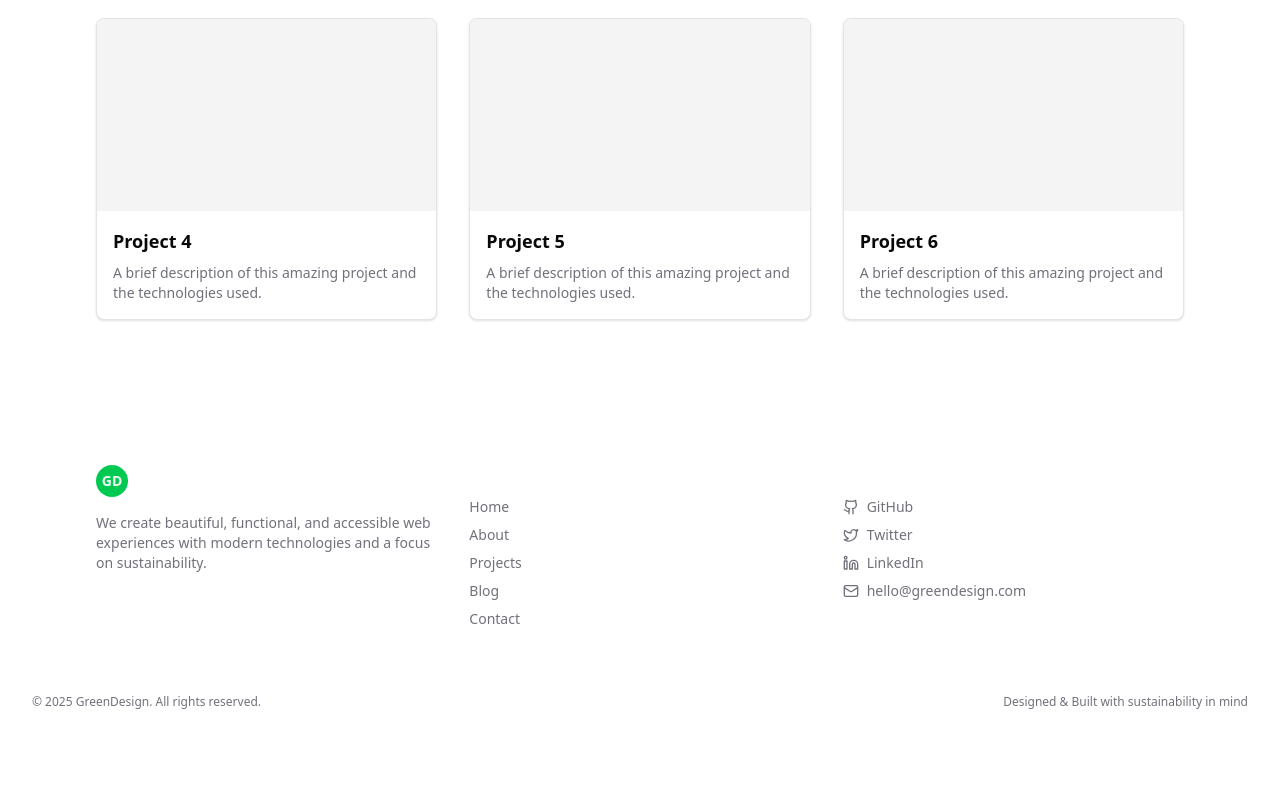
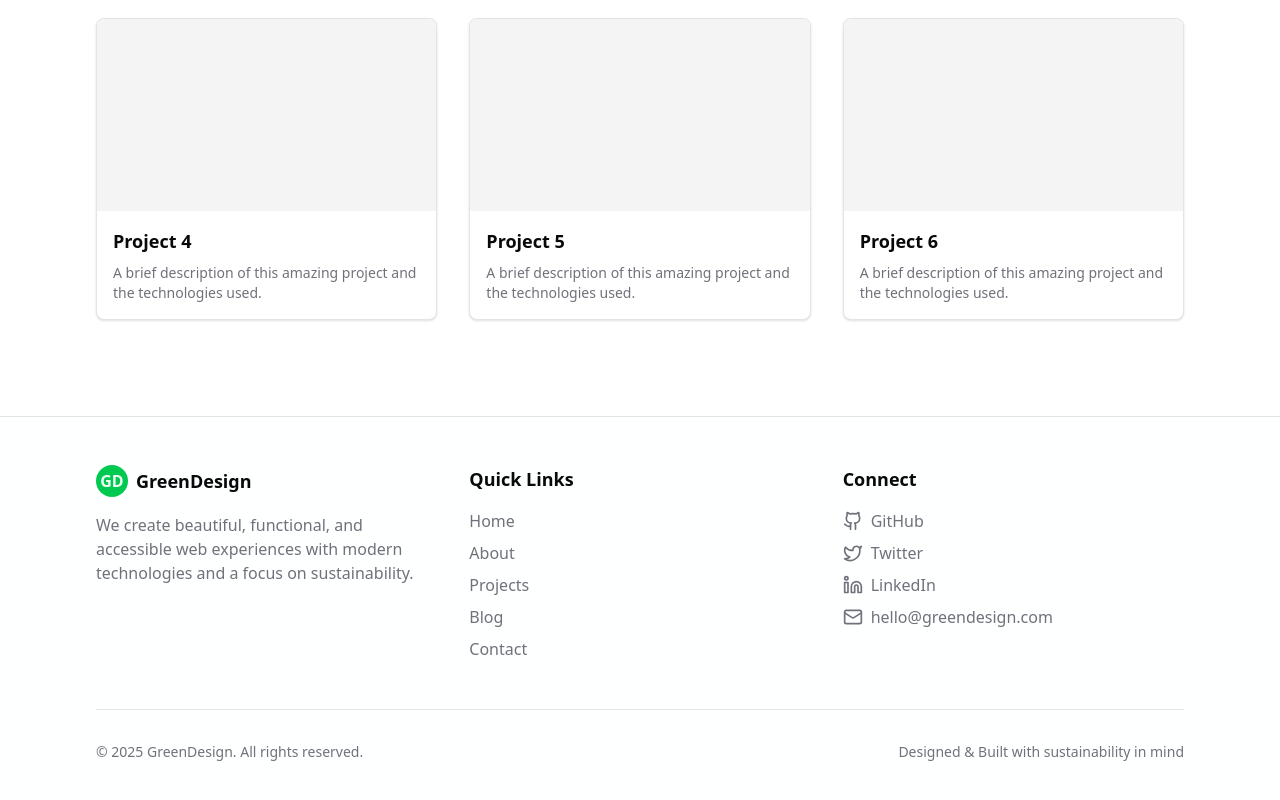
Before and after one commit to jchademwiri/jacob-chademwiri-official, a Next.js app: page / in a window 1280 px wide. Shown: the part 1478-2278 px from the top of the page. Before the commit the page ends 2204 px from the top, so only its background shows below. Built offline with nearby package versions, Linux system fonts and the light colour scheme.

Commit message:
theme update

```diff
--- a/src/app/globals.css
+++ b/src/app/globals.css
@@ -2,6 +2,11 @@
 @import "tw-animate-css";
 
 
+@layer utilities {
+  .text-balance {
+    text-wrap: balance;
+  }
+}
 
 :root {
   --radius: 0.5rem;
@@ -12,16 +17,22 @@
   --popover: oklch(1 0 0);
   --popover-foreground: oklch(0.141 0.005 285.823);
   --primary: oklch(0.723 0.219 149.579);
+  /* matches HSL 142.1, green */
   --primary-foreground: oklch(0.982 0.018 155.826);
   --secondary: oklch(0.967 0.001 286.375);
+  /* neutral light */
   --secondary-foreground: oklch(0.21 0.006 285.885);
   --muted: oklch(0.967 0.001 286.375);
   --muted-foreground: oklch(0.552 0.016 285.938);
   --accent: oklch(0.967 0.001 286.375);
   --accent-foreground: oklch(0.21 0.006 285.885);
   --destructive: oklch(0.577 0.245 27.325);
+  /* red/orange */
+  --destructive-foreground: oklch(0.985 0 0);
   --border: oklch(0.92 0.004 286.32);
   --input: oklch(0.92 0.004 286.32);
+  --ring: oklch(0.723 0.219 149.579);
+  /* use primary for ring */
   --ring: oklch(0.723 0.219 149.579);
   --chart-1: oklch(0.646 0.222 41.116);
   --chart-2: oklch(0.6 0.118 184.704);
@@ -40,12 +51,15 @@
 
 .dark {
   --background: oklch(0.141 0.005 285.823);
+  /* deep slate/navy */
   --foreground: oklch(0.985 0 0);
+  /* white */
   --card: oklch(0.21 0.006 285.885);
   --card-foreground: oklch(0.985 0 0);
   --popover: oklch(0.21 0.006 285.885);
   --popover-foreground: oklch(0.985 0 0);
-  --primary: oklch(0.696 0.17 162.48);
+  --primary: oklch(0.723 0.219 149.579);
+  /* slightly deeper green for dark mode */
   --primary-foreground: oklch(0.393 0.095 152.535);
   --secondary: oklch(0.274 0.006 286.033);
   --secondary-foreground: oklch(0.985 0 0);
@@ -53,18 +67,22 @@
   --muted-foreground: oklch(0.705 0.015 286.067);
   --accent: oklch(0.274 0.006 286.033);
   --accent-foreground: oklch(0.985 0 0);
+
   --destructive: oklch(0.704 0.191 22.216);
+  /* darker red */
+  --destructive-foreground: oklch(0.985 0 0);
   --border: oklch(1 0 0 / 10%);
   --input: oklch(1 0 0 / 15%);
   --ring: oklch(0.527 0.154 150.069);
+  --ring: oklch(0.527 0.154 150.069);
   --chart-1: oklch(0.488 0.243 264.376);
-  --chart-2: oklch(0.696 0.17 162.48);
+  --chart-2: oklch(0.723 0.219 149.579);
   --chart-3: oklch(0.769 0.188 70.08);
   --chart-4: oklch(0.627 0.265 303.9);
   --chart-5: oklch(0.645 0.246 16.439);
   --sidebar: oklch(0.21 0.006 285.885);
   --sidebar-foreground: oklch(0.985 0 0);
-  --sidebar-primary: oklch(0.696 0.17 162.48);
+  --sidebar-primary: oklch(0.723 0.219 149.579);
   --sidebar-primary-foreground: oklch(0.393 0.095 152.535);
   --sidebar-accent: oklch(0.274 0.006 286.033);
   --sidebar-accent-foreground: oklch(0.985 0 0);
--- a/src/app/page.tsx
+++ b/src/app/page.tsx
@@ -1,6 +1,6 @@
-import { FeaturesSection } from '@/components/features-section';
-import { HeroSection } from '@/components/hero-section';
-import ProjectsSection from '@/components/projects-section';
+import { FeaturesSection } from '@/components/sections/features-section';
+import { HeroSection } from '@/components/sections/hero-section';
+import ProjectsSection from '@/components/sections/projects-section';
 import { Button } from '@/components/ui/button';
 
 export default function Home() {
--- a/src/components/footer.tsx
+++ b/src/components/footer.tsx
@@ -1,98 +1,117 @@
 import Link from 'next/link';
-import { Github, Twitter, Linkedin, Mail } from 'lucide-react';
+import { Github, Linkedin, Mail, Twitter } from 'lucide-react';
 
 export function Footer() {
+  const currentYear = new Date().getFullYear();
+
   return (
-    <footer className="w-full bg-background border-t border-white/10 backdrop-blur-sm text-sm">
-      <div className="max-w-6xl mx-auto px-4 sm:px-6 lg:px-8 py-12 grid grid-cols-1 sm:grid-cols-2 lg:grid-cols-3 gap-8 text-muted-foreground">
-        {/* Column 1: Brand */}
-        <div>
-          <Link href="/" className="flex items-center space-x-2 mb-4">
-            <div className="h-8 w-8 rounded-full bg-primary flex items-center justify-center text-primary-foreground font-bold">
-              GD
+    <footer className="w-full border-t bg-background/50 backdrop-blur-md">
+      <div className="max-w-6xl mx-auto px-4 sm:px-6 lg:px-8 py-12">
+        <div className="grid grid-cols-1 gap-8 md:grid-cols-3">
+          {/* About Section */}
+          <div className="space-y-4">
+            <div className="flex items-center space-x-2">
+              <div className="h-8 w-8 rounded-full bg-primary flex items-center justify-center">
+                <span className="text-primary-foreground font-bold">GD</span>
               </div>
-            <span className="font-semibold text-white text-lg">
-              GreenDesign
-            </span>
-          </Link>
-          <p>
-            We create beautiful, functional, and accessible web experiences with
-            modern technologies and a focus on sustainability.
+              <span className="font-bold text-lg">GreenDesign</span>
+            </div>
+            <p className="text-muted-foreground">
+              We create beautiful, functional, and accessible web experiences
+              with modern technologies and a focus on sustainability.
             </p>
           </div>
 
-        {/* Column 2: Quick Links */}
-        <div>
-          <h4 className="text-white font-semibold mb-3">Quick Links</h4>
-          <ul className="space-y-2">
-            {['Home', 'About', 'Projects', 'Blog', 'Contact'].map((label) => (
-              <li key={label}>
+          {/* Quick Links */}
+          <div className="space-y-4">
+            <h3 className="text-lg font-semibold">Quick Links</h3>
+            <nav className="flex flex-col space-y-2">
               <Link
-                  href={`/${label.toLowerCase()}`}
-                  className="hover:text-primary transition-colors"
+                href="/"
+                className="text-muted-foreground hover:text-primary transition-colors duration-200"
               >
-                  {label}
+                Home
               </Link>
-              </li>
-            ))}
-          </ul>
+              <Link
+                href="/about"
+                className="text-muted-foreground hover:text-primary transition-colors duration-200"
+              >
+                About
+              </Link>
+              <Link
+                href="/projects"
+                className="text-muted-foreground hover:text-primary transition-colors duration-200"
+              >
+                Projects
+              </Link>
+              <Link
+                href="/blog"
+                className="text-muted-foreground hover:text-primary transition-colors duration-200"
+              >
+                Blog
+              </Link>
+              <Link
+                href="/contact"
+                className="text-muted-foreground hover:text-primary transition-colors duration-200"
+              >
+                Contact
+              </Link>
+            </nav>
           </div>
 
-        {/* Column 3: Connect */}
-        <div>
-          <h4 className="text-white font-semibold mb-3">Connect</h4>
-          <ul className="space-y-2">
-            <li className="flex items-center space-x-2 group">
-              <Github className="h-4 w-4 text-muted-foreground group-hover:text-primary transition-colors" />
-              <Link
-                href="https://github.com/jchademwiri"
+          {/* Social Links */}
+          <div className="space-y-4">
+            <h3 className="text-lg font-semibold">Connect</h3>
+            <div className="flex flex-col space-y-2">
+              <a
+                href="https://github.com/greendesign"
                 target="_blank"
-                rel="noreferrer"
-                className="hover:text-primary transition-colors"
+                rel="noopener noreferrer"
+                className="flex items-center space-x-2 text-muted-foreground hover:text-primary transition-colors duration-200"
               >
-                GitHub
-              </Link>
-            </li>
-
-            <li className="flex items-center space-x-2">
-              <Twitter className="h-4 w-4" />
+                <Github className="h-5 w-5" />
+                <span>GitHub</span>
+              </a>
               <a
-                href="#"
+                href="https://twitter.com/greendesign"
                 target="_blank"
-                rel="noreferrer"
-                className="hover:text-primary"
+                rel="noopener noreferrer"
+                className="flex items-center space-x-2 text-muted-foreground hover:text-primary transition-colors duration-200"
               >
-                Twitter
+                <Twitter className="h-5 w-5" />
+                <span>Twitter</span>
               </a>
-            </li>
-            <li className="flex items-center space-x-2">
-              <Linkedin className="h-4 w-4" />
-              <Link
-                href="https://linkedin.com/in/jchademwiri"
+              <a
+                href="https://linkedin.com/company/greendesign"
                 target="_blank"
-                rel="noreferrer"
-                className="hover:text-primary"
+                rel="noopener noreferrer"
+                className="flex items-center space-x-2 text-muted-foreground hover:text-primary transition-colors duration-200"
               >
-                LinkedIn
-              </Link>
-            </li>
-            <li className="flex items-center space-x-2">
-              <Mail className="h-4 w-4" />
+                <Linkedin className="h-5 w-5" />
+                <span>LinkedIn</span>
+              </a>
               <a
                 href="mailto:hello@greendesign.com"
-                className="hover:text-primary"
+                className="flex items-center space-x-2 text-muted-foreground hover:text-primary transition-colors duration-200"
               >
-                hello@greendesign.com
+                <Mail className="h-5 w-5" />
+                <span>hello@greendesign.com</span>
               </a>
-            </li>
-          </ul>
+            </div>
           </div>
         </div>
 
-      {/* Bottom Bar */}
-      <div className="border-t border-white/10 py-4 px-4 sm:px-6 lg:px-8 flex flex-col sm:flex-row justify-between items-center text-xs text-muted-foreground">
-        <span>© 2025 GreenDesign. All rights reserved.</span>
-        <span>Designed & Built with sustainability in mind</span>
+        {/* Copyright */}
+        <div className="mt-12 pt-8 border-t">
+          <div className="flex flex-col sm:flex-row justify-between items-center">
+            <p className="text-sm text-muted-foreground">
+              © {currentYear} GreenDesign. All rights reserved.
+            </p>
+            <p className="text-sm text-muted-foreground mt-4 sm:mt-0">
+              Designed & Built with sustainability in mind
+            </p>
+          </div>
+        </div>
       </div>
     </footer>
   );
--- a/src/components/hero-section.tsx
+++ b/src/components/sections/hero-section.tsx
@@ -1,4 +1,4 @@
-import { Button } from './ui/button';
+import { Button } from '../ui/button';
 
 export function HeroSection() {
   return (
```
Also changed, not shown: src/components/sections/features-section.tsx (renamed from src/components/features-section.tsx), src/components/sections/projects-section.tsx (renamed from src/components/projects-section.tsx). Lines whose indentation alone changed are shown as unchanged.
